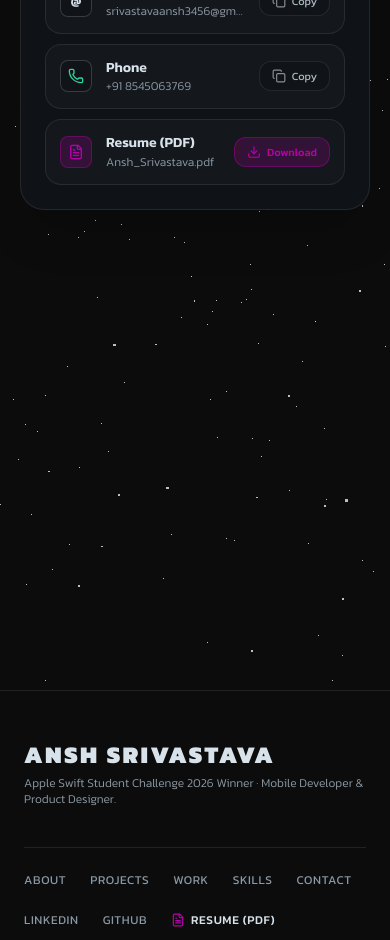
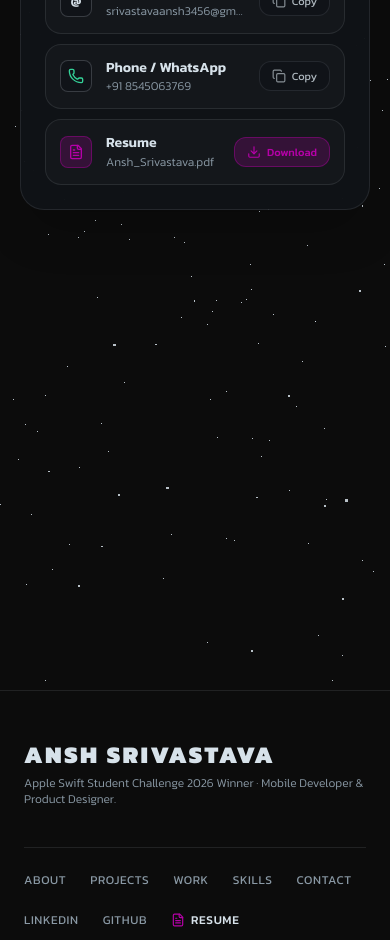
Before and after one commit to SrivastavaAnsh/portfolio, a React (Vite) app: page / in a window 390 px wide. Shown: the part 11060-12000 px from the top of the page. Built offline with nearby package versions, Linux system fonts and the light colour scheme; no server answers.

Commit message:
fix(contact,footer): remove (PDF) label from resume and change Phone to Phone / WhatsApp

```diff
--- a/src/components/ContactSection.jsx
+++ b/src/components/ContactSection.jsx
@@ -40,7 +40,7 @@ export const ContactSection = () => {
       actionType: 'copy',
     },
     {
-      name: 'Phone',
+      name: 'Phone / WhatsApp',
       display: personalInfo.phone,
       link: `tel:${personalInfo.phone}`,
       copyValue: personalInfo.phone,
@@ -48,7 +48,7 @@ export const ContactSection = () => {
       actionType: 'copy',
     },
     {
-      name: 'Resume (PDF)',
+      name: 'Resume',
       display: 'Ansh_Srivastava.pdf',
       link: personalInfo.resumeUrl,
       download: true,
--- a/src/components/Footer.jsx
+++ b/src/components/Footer.jsx
@@ -56,7 +56,7 @@ export const Footer = () => {
                 className="uppercase tracking-wider hover:text-frost transition-colors text-frost font-medium flex items-center gap-1.5"
               >
                 <FileText className="w-3.5 h-3.5 text-accent" />
-                Resume (PDF)
+                Resume
               </a>
             </li>
           </ul>
```
